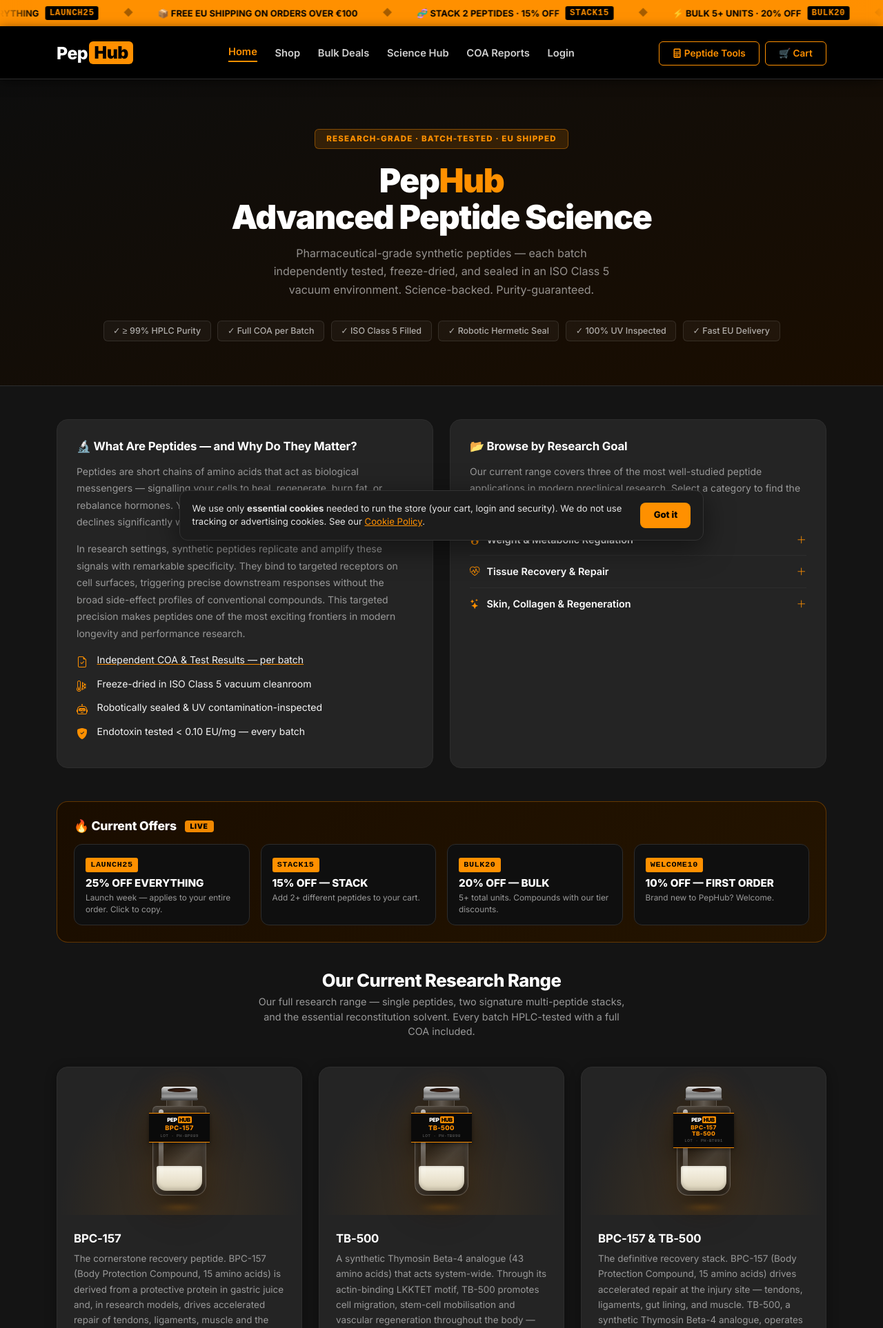
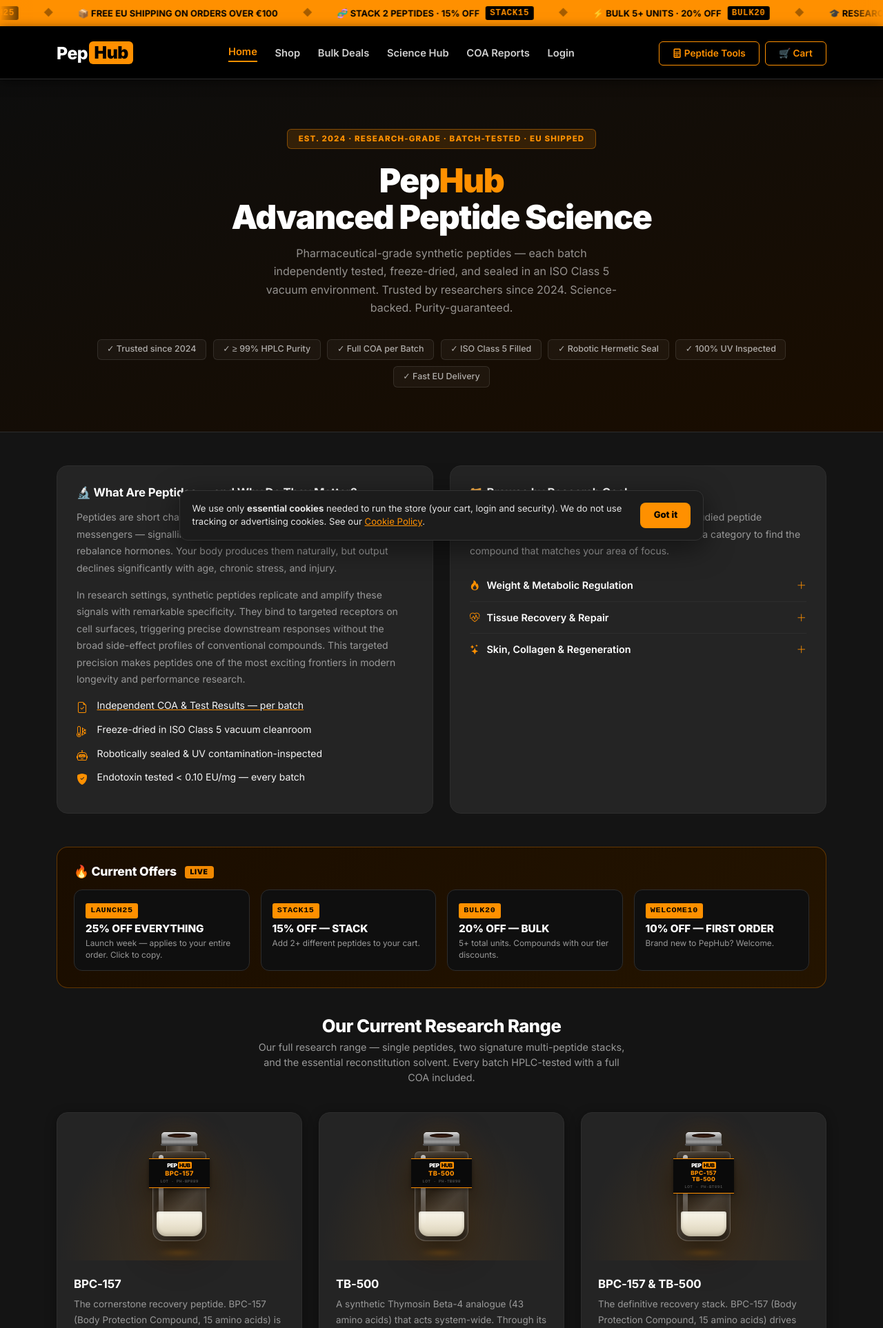
Before and after one commit to businessunstoppable-ops/pephub.eu, a Flask app: page / in a window 1280 px wide. Shown: the top 1926 px of the page at 69% size. Run offline with Flask 3, Linux system fonts and the light colour scheme; some libraries are stand-ins or nearby versions.

Commit message:
Brand as established since 2024; keep policy dates at 1 July 2026
- Add 'Est. 2024' / 'Trusted since 2024' credibility markers to the home
  hero and shop hero.
- Update all copyright footers to the © 2024-2026 range.
- Set legal pages' Last updated date to 1 July 2026 (LEGAL.updated).

```diff
--- a/flask-storefront/app.py
+++ b/flask-storefront/app.py
@@ -53,14 +53,14 @@ ADMIN_PASSWORD = os.environ.get('ADMIN_PASSWORD', 'changeme-pephub')
 # ----------------------------------------------------------------------
 LEGAL = {
     'entity':   os.environ.get('LEGAL_ENTITY',  'PepHub'),
-    'address':  os.environ.get('LEGAL_ADDRESS', '[Registered business address - needs edit]'),
-    'reg_no':   os.environ.get('LEGAL_REG_NO',  '[Company / chamber-of-commerce number - needs edit]'),
+    'address':  os.environ.get('LEGAL_ADDRESS', '[- needs edit]'),
+    'reg_no':   os.environ.get('LEGAL_REG_NO',  '[Company kvk number - needs edit]'),
     'vat_no':   os.environ.get('LEGAL_VAT_NO',  '[kvk number - needs edit'),
     'email':    os.environ.get('LEGAL_EMAIL',   'support@pep-hub.eu'),
     'privacy_email': os.environ.get('LEGAL_PRIVACY_EMAIL', 'privacy@pep-hub.eu'),
     'country':  os.environ.get('LEGAL_COUNTRY', 'Netherlands'),
     'site':     'pep-hub.eu',
-    'updated':  '8 July 2026',                                                    # bump when you change the text
+    'updated':  '1 July 2026',                                                    # bump when you change the text
 }
 
 # ----------------------------------------------------------------------
@@ -1485,7 +1485,7 @@ HTML_INDEX = """
 
 <div class="footer-note">
     <div class="container">
-        <p>© 2025 Pep Hub - Bio-Stimulators — Advanced peptide science for human optimisation. These statements have not been evaluated by the FDA.</p>
+        <p>© 2024–2026 Pep Hub · Bio-Stimulators — Advanced peptide science for human optimisation. These statements have not been evaluated by the FDA.</p>
     </div>
 </div>
 
@@ -1633,7 +1633,7 @@ PRODUCT_DETAIL_HTML = """
 </div>
 <div class="footer-note">
     <div class="container">
-        <p>© 2025 Pep Hub - Bio-Stimulators — For research purposes only.</p>
+        <p>© 2024–2026 Pep Hub · Bio-Stimulators — For research purposes only.</p>
     </div>
 </div>
 </body>
@@ -1848,7 +1848,7 @@ CART_HTML = """
     <div class="text-center"><a href="/" class="btn btn-primary rounded-pill">Browse Products</a></div>
     {% endif %}
 </div>
-<div class="footer-note"><div class="container"><p>© 2025 PepHub — Research-grade peptide science.</p></div></div>
+<div class="footer-note"><div class="container"><p>© 2024–2026 PepHub — Research-grade peptide science.</p></div></div>
 <script src="https://cdn.jsdelivr.net/npm/bootstrap@5.3.0/dist/js/bootstrap.bundle.min.js"></script>
 <script>window.addEventListener('load',()=>{const l=document.getElementById('page-loader');if(l){l.style.opacity='0';setTimeout(()=>l.style.display='none',450);}});</script>
 </body>
@@ -3602,7 +3602,7 @@ ACCOUNT_HTML = """
     {% else %}<p class="muted">No orders yet. <a href="/" style="color:var(--gold);">Start shopping →</a></p>{% endif %}
   </div>
 </div>
-<div class="footer-note"><div class="container">© Pep Hub — for research purposes only.</div></div>
+<div class="footer-note"><div class="container">© 2024–2026 Pep Hub — for research purposes only.</div></div>
 </body></html>
 """
 
--- a/flask-storefront/templates/coa_detail.html
+++ b/flask-storefront/templates/coa_detail.html
@@ -355,7 +355,7 @@
 
 <div class="footer-note">
     <div class="container">
-        <p>© 2025 Pep Hub - Bio-Stimulators — Advanced peptide science | Batch {{ report.batch }} | <a href="/coa" style="color:var(--gold)">All Reports</a></p>
+        <p>© 2024–2026 Pep Hub · Bio-Stimulators — Advanced peptide science | Batch {{ report.batch }} | <a href="/coa" style="color:var(--gold)">All Reports</a></p>
     </div>
 </div>
 
--- a/flask-storefront/templates/coa_index.html
+++ b/flask-storefront/templates/coa_index.html
@@ -241,7 +241,7 @@
 
 <div class="footer-note">
     <div class="container">
-        <p>© 2025 Pep Hub - Bio-Stimulators — For research purposes only. These statements have not been evaluated by the FDA or EMA.</p>
+        <p>© 2024–2026 Pep Hub · Bio-Stimulators — For research purposes only. These statements have not been evaluated by the FDA or EMA.</p>
     </div>
 </div>
 
--- a/flask-storefront/templates/deals.html
+++ b/flask-storefront/templates/deals.html
@@ -166,7 +166,7 @@
 </div>
 
 <div class="footer-note">
-    <div class="container"><p>© Pep Hub — research-grade peptide science. For laboratory and preclinical research purposes only.</p></div>
+    <div class="container"><p>© 2024–2026 Pep Hub — research-grade peptide science. For laboratory and preclinical research purposes only.</p></div>
 </div>
 
 <script src="https://cdn.jsdelivr.net/npm/bootstrap@5.3.0/dist/js/bootstrap.bundle.min.js"></script>
--- a/flask-storefront/templates/index.html
+++ b/flask-storefront/templates/index.html
@@ -223,10 +223,11 @@
 <!-- Hero -->
 <div class="site-hero">
     <div class="container">
-        <div class="eyebrow">Research-Grade · Batch-Tested · EU Shipped</div>
+        <div class="eyebrow">Est. 2024 · Research-Grade · Batch-Tested · EU Shipped</div>
         <h1>Pep<em>Hub</em><br>Advanced Peptide Science</h1>
-        <p class="tagline">Pharmaceutical-grade synthetic peptides — each batch independently tested, freeze-dried, and sealed in an ISO Class 5 vacuum environment. Science-backed. Purity-guaranteed.</p>
+        <p class="tagline">Pharmaceutical-grade synthetic peptides — each batch independently tested, freeze-dried, and sealed in an ISO Class 5 vacuum environment. Trusted by researchers since 2024. Science-backed. Purity-guaranteed.</p>
         <div class="trust-strip">
+            <span class="trust-pill">✓ Trusted since 2024</span>
             <span class="trust-pill">✓ ≥ 99% HPLC Purity</span>
             <span class="trust-pill">✓ Full COA per Batch</span>
             <span class="trust-pill">✓ ISO Class 5 Filled</span>
@@ -1010,7 +1011,7 @@
 
 <div class="footer-note">
     <div class="container">
-        <p>© 2025 Pep Hub - Bio-Stimulators — Advanced peptide science for research purposes only.</p>
+        <p>© 2024–2026 Pep Hub · Bio-Stimulators — Advanced peptide science for research purposes only.</p>
         <p style="margin-top:0.4rem;">These products are not approved for human or veterinary therapeutic use and have not been evaluated by the FDA or EMA. For laboratory and preclinical research purposes only.</p>
     </div>
 </div>
--- a/flask-storefront/templates/product_detail.html
+++ b/flask-storefront/templates/product_detail.html
@@ -577,7 +577,7 @@
 
 <div class="footer-note">
     <div class="container">
-        <p>© 2025 Pep Hub - Bio-Stimulators — Research-grade peptide science.<br>
+        <p>© 2024–2026 Pep Hub · Bio-Stimulators — Research-grade peptide science.<br>
         <small>For laboratory and preclinical research purposes only. Not approved for human therapeutic use.</small></p>
     </div>
 </div>
--- a/flask-storefront/templates/science_article.html
+++ b/flask-storefront/templates/science_article.html
@@ -105,7 +105,7 @@
 </div>
 
 <div class="footer-note">
-    <div class="container"><p>© Pep Hub Science Hub — educational synthesis of public research.</p></div>
+    <div class="container"><p>© 2024–2026 Pep Hub Science Hub — educational synthesis of public research.</p></div>
 </div>
 <script src="https://cdn.jsdelivr.net/npm/bootstrap@5.3.0/dist/js/bootstrap.bundle.min.js"></script>
 </body>
--- a/flask-storefront/templates/science_index.html
+++ b/flask-storefront/templates/science_index.html
@@ -145,7 +145,7 @@
 
 <div class="footer-note">
     <div class="container">
-        <p>© Pep Hub Science Hub — educational synthesis of public research. Articles cite their sources and are for research/educational purposes only, not medical advice.</p>
+        <p>© 2024–2026 Pep Hub Science Hub — educational synthesis of public research. Articles cite their sources and are for research/educational purposes only, not medical advice.</p>
     </div>
 </div>
 <script src="https://cdn.jsdelivr.net/npm/bootstrap@5.3.0/dist/js/bootstrap.bundle.min.js"></script>
--- a/flask-storefront/templates/shop.html
+++ b/flask-storefront/templates/shop.html
@@ -76,7 +76,7 @@
 
 <div class="container hero">
     <h1>Shop <span class="accent">Research Peptides</span></h1>
-    <p>Browse the full PepHub range — single peptides, signature multi-peptide stacks, and the essential reconstitution solvent. Every batch is HPLC-tested with a full Certificate of Analysis. Select a product to view details, choose your option and order.</p>
+    <p>Trusted by researchers since 2024. Browse the full PepHub range — single peptides, signature multi-peptide stacks, and the essential reconstitution solvent. Every batch is HPLC-tested with a full Certificate of Analysis. Select a product to view details, choose your option and order.</p>
 </div>
 
 <div class="container">
@@ -118,7 +118,7 @@
     </div>
 </div>
 
-<div class="footer-note"><div class="container">© Pep Hub — research materials for laboratory use only. Not for human or veterinary consumption.</div></div>
+<div class="footer-note"><div class="container">© 2024–2026 Pep Hub — research materials for laboratory use only. Not for human or veterinary consumption.</div></div>
 
 <script>
 (function(){
```
